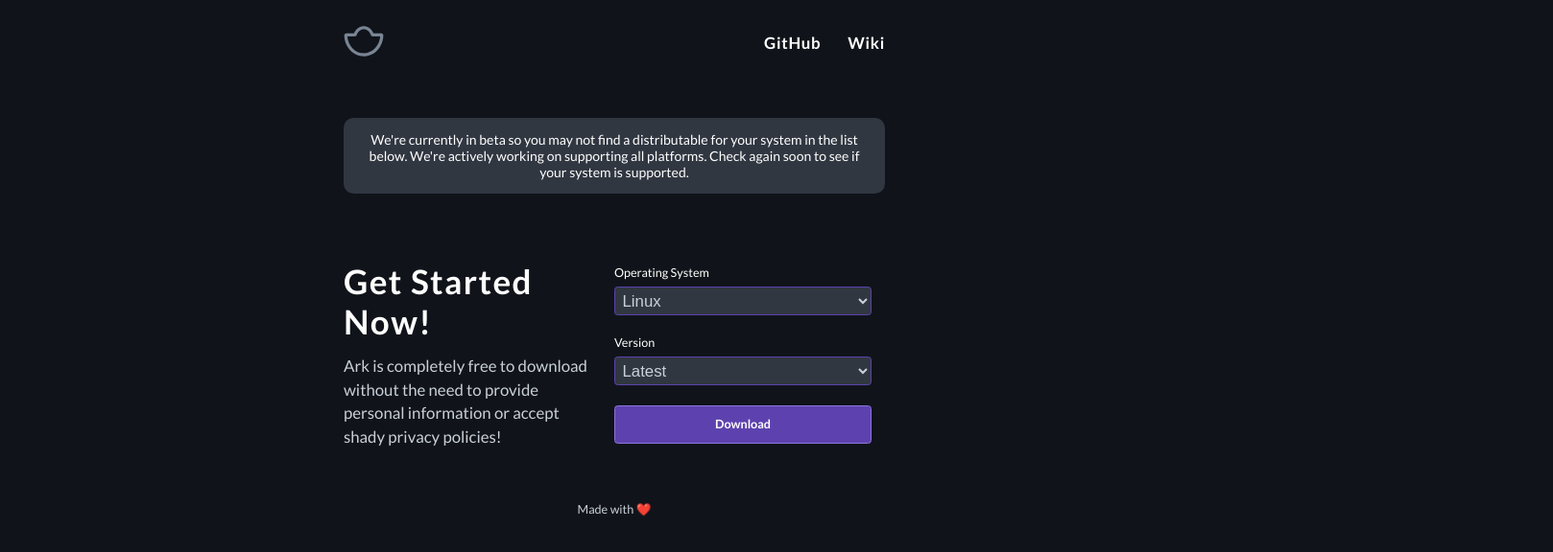
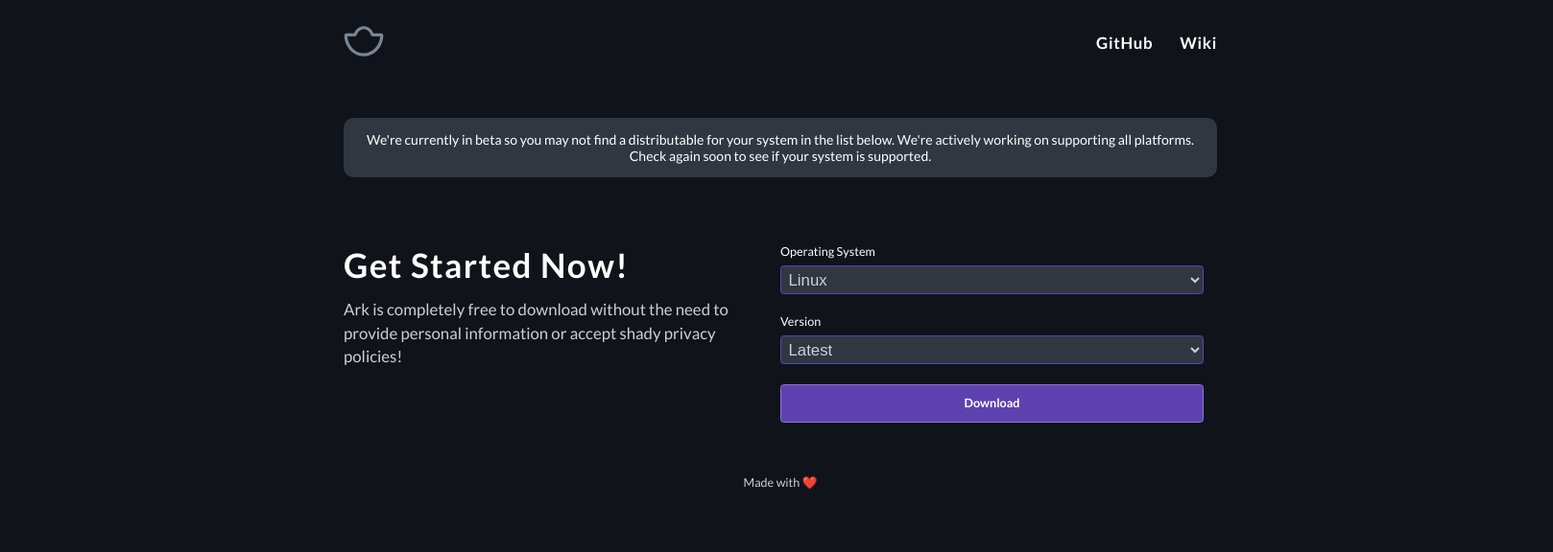
Before and after one commit to makeark/landing, a React (Vite) app: page /download in a window 1280 px wide. Shown: the top 576 px of the page at 96% size, 1618 px wide, since content can reach past the window. Built offline with nearby package versions, Linux system fonts and the light colour scheme.

Commit message:
feat: Downloads page width fixes

```diff
--- a/src/pages/download/download.css
+++ b/src/pages/download/download.css
@@ -15,7 +15,7 @@
 	display: flex;
 	justify-content: space-around;
 	align-items: center;
-	width: 100%;
+	width: 65rem;
 }
 
 .download-left {
```
